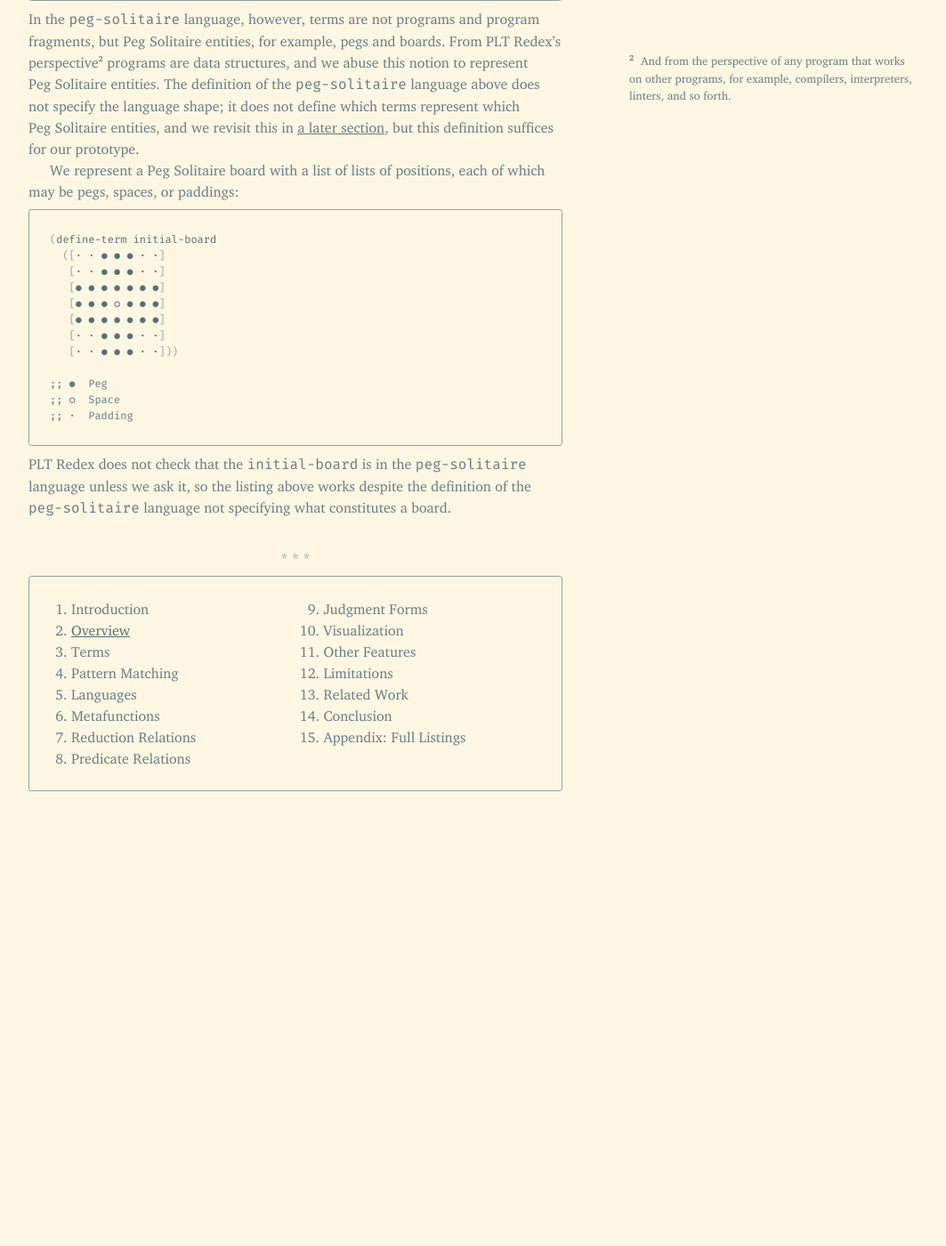
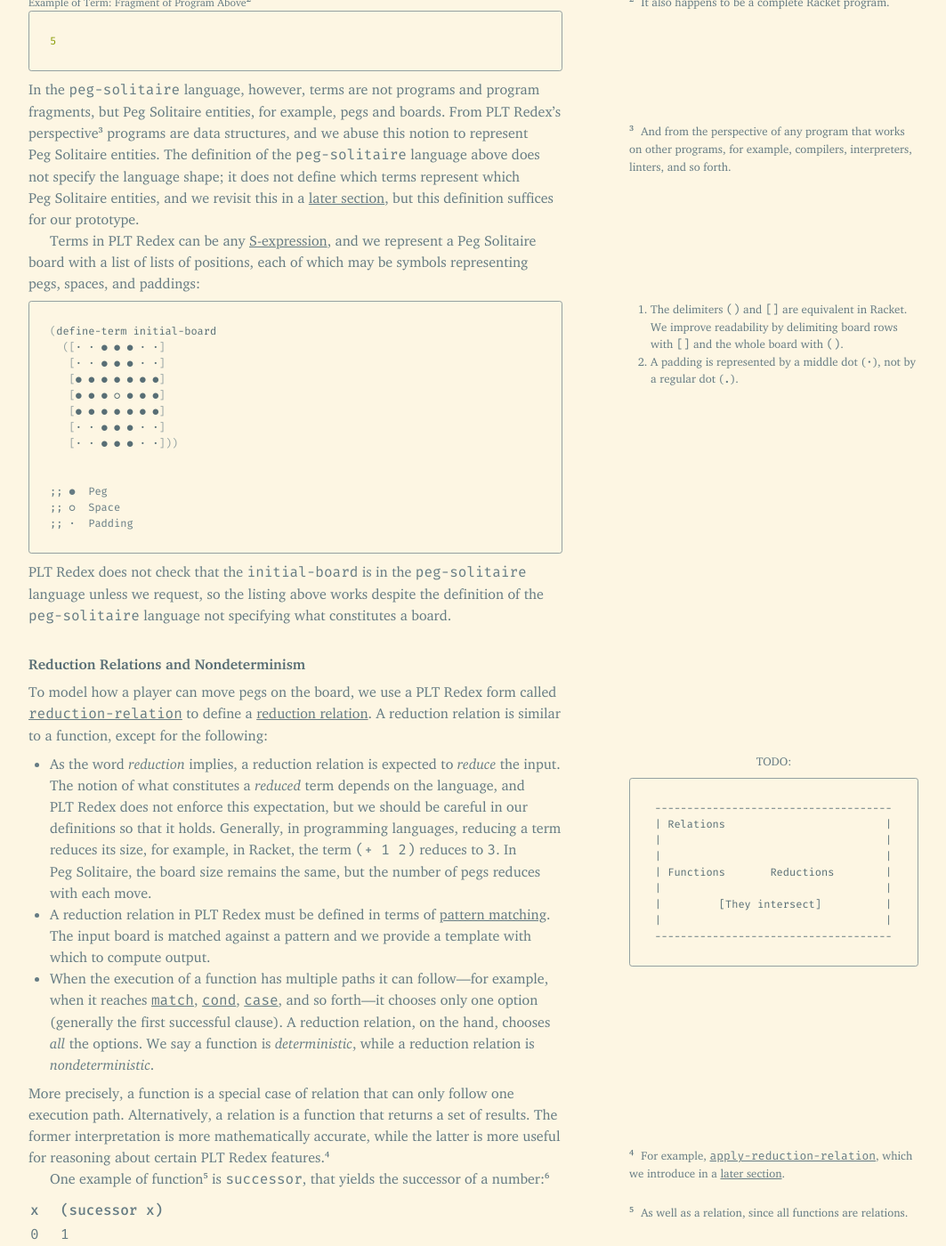
Before and after one commit to leafac/leafac.com, a Jekyll site: the page built from prose/playing-the-game-with-plt-redex/overview.md, in a window 1280 px wide and 1400 px high, scrolled down 3429 px. Shown: the whole window at 89% size, without its empty margins (108-1171 px from the left). Built offline with Jekyll 4.4.1, drawn with Linux system fonts in a browser that asks for light colours; before the commit the page ends 4342 px from its top, so only the background shows below that; some of the changed text lies outside the part shown.

Commit message:
Checkpoint

````diff
--- a/prose/playing-the-game-with-plt-redex/overview.md
+++ b/prose/playing-the-game-with-plt-redex/overview.md
@@ -151,32 +154,38 @@ We start by requiring PLT Redex:
 ```
 </div>
 
+Language and Terms
+------------------
+
 Most PLT Redex forms work over languages, so we define a language for Peg Solitaire:
 
 ```racket
 (define-language peg-solitaire)
 ```
 
-The `peg-solitaire` language is analog to a programming language, for example, [Racket](https://www.racket-lang.com) and [Ruby](https://www.ruby-lang.com). Programs and program fragments in these programming languages are called [*terms*](terms), for example, the following are terms in Ruby:
+The `peg-solitaire` language is analog to a programming language, for example, [Racket](https://www.racket-lang.com) and [Ruby](https://www.ruby-lang.com). Programs and program fragments in these programming languages are called [*terms*](terms), for example, the following are terms in Racket:
 
 <div class="code-block" markdown="1">
-Example of Term: Complete Ruby Program
-```ruby
-age = 27
-name = :Leandro
-puts "How are you?"
+Example of Term: Complete Program
+```racket
+(define favorite-number 5)
 ```
 </div>
 <div class="code-block" markdown="1">
-Example of Term: Fragment of Program Above
-```ruby
-"How are you?"
+Example of Term: Fragment of Program Above<label class="margin-note"><input type="checkbox"><span markdown="1">It also happens to be a complete Racket program.</span></label>
+```racket
+5
 ```
 </div>
 
-In the `peg-solitaire` language, however, terms are not programs and program fragments, but Peg Solitaire entities, for example, pegs and boards. From PLT Redex’s perspective<label class="margin-note"><input type="checkbox"><span markdown="1">And from the perspective of any program that works on other programs, for example, compilers, interpreters, linters, and so forth.</span></label> programs are data structures, and we abuse this notion to represent Peg Solitaire entities. The definition of the `peg-solitaire` language above does not specify the language shape; it does not define which terms represent which Peg Solitaire entities, and we revisit this in [a later section](languages), but this definition suffices for our prototype.
+In the `peg-solitaire` language, however, terms are not programs and program fragments, but Peg Solitaire entities, for example, pegs and boards. From PLT Redex’s perspective<label class="margin-note"><input type="checkbox"><span markdown="1">And from the perspective of any program that works on other programs, for example, compilers, interpreters, linters, and so forth.</span></label> programs are data structures, and we abuse this notion to represent Peg Solitaire entities. The definition of the `peg-solitaire` language above does not specify the language shape; it does not define which terms represent which Peg Solitaire entities, and we revisit this in a [later section](languages), but this definition suffices for our prototype.
 
-We represent a Peg Solitaire board with a list of lists of positions, each of which may be pegs, spaces, or paddings:
+Terms in PLT Redex can be any [S-expression](TODO), and we represent a Peg Solitaire board with a list of lists of positions, each of which may be symbols representing pegs, spaces, and paddings:
+
+<aside markdown="1">
+1. The delimiters `()` and `[]` are equivalent in Racket. We improve readability by delimiting board rows with `[]` and the whole board with `()`.
+2. A padding is represented by a middle dot (`·`), not by a regular dot (`.`).
+</aside>
 
 ```racket
 (define-term initial-board
@@ -188,11 +197,82 @@ We represent a Peg Solitaire board with a list of lists of positions, each of w
    [· · ● ● ● · ·]
    [· · ● ● ● · ·]))
 
+
 ;; ●  Peg
 ;; ○  Space
 ;; ·  Padding
 ```
 
-PLT Redex does not check that the `initial-board` is in the `peg-solitaire` language unless we ask it, so the listing above works despite the definition of the `peg-solitaire` language not specifying what constitutes a board.
+PLT Redex does not check that the `initial-board` is in the `peg-solitaire` language unless we request, so the listing above works despite the definition of the `peg-solitaire` language not specifying what constitutes a board.
 
-* * *
+Reduction Relations and Nondeterminism
+--------------------------------------
+
+To model how a player can move pegs on the board, we use a PLT Redex form called [`reduction-relation`](TODO) to define a [reduction relation](reduction-relations). A reduction relation is similar to a function, except for the following:
+
+<aside markdown="1">
+<figure markdown="1">
+TODO:
+```
+-------------------------------------
+| Relations                         |
+|                                   |
+|                                   |
+| Functions       Reductions        |
+|                                   |
+|         [They intersect]          |
+|                                   |
+-------------------------------------
+```
+</figure>
+</aside>
+
+- As the word *reduction* implies, a reduction relation is expected to *reduce* the input. The notion of what constitutes a *reduced* term depends on the language, and PLT Redex does not enforce this expectation, but we should be careful in our definitions so that it holds. Generally, in programming languages, reducing a term reduces its size, for example, in Racket, the term `(+ 1 2)` reduces to `3`. In Peg Solitaire, the board size remains the same, but the number of pegs reduces with each move.
+
+- A reduction relation in PLT Redex must be defined in terms of [pattern matching](pattern-matching). The input board is matched against a pattern and we provide a template with which to compute output.
+
+- When the execution of a function has multiple paths it can follow—for example, when it reaches [`match`](TODO), [`cond`](TODO), [`case`](TODO), and so forth—it chooses only one option (generally the first successful clause). A reduction relation, on the hand, chooses *all* the options. We say a function is *deterministic*, while a reduction relation is *nondeterministic*.
+
+More precisely, a function is a special case of relation that can only follow one execution path. Alternatively, a relation is a function that returns a set of results. The former interpretation is more mathematically accurate, while the latter is more useful for reasoning about certain PLT Redex features.<label class="margin-note"><input type="checkbox"><span markdown="1">For example, [`apply-reduction-relation`](TODO), which we introduce in a [later section](reduction-relations).</span></label>
+
+One example of function<label class="margin-note"><input type="checkbox"><span markdown="1">As well as a relation, since all functions are relations.</span></label> is `successor`, that yields the successor of a number:<label class="margin-note"><input type="checkbox"><span markdown="1">In Racket, `successor` is called [`add1`](TODO).</span></label>
+
+| `x` | `(sucessor x)` |
+|-|-|
+| `0` | `1` |
+| `1` | `2` |
+| `2` | `3` |
+| `3` | `4` |
+| `⋮` | `⋮` |
+
+Observe how each number appears only once on the left column: a function relates each input with a single output.
+
+One example of a relation that is not a function is greater-than (`>`):
+
+| `x` | `(> x)` |
+|-|-|
+| `0` | `1` |
+| `0` | `2` |
+| `0` | `3` |
+| `0` | `4` |
+| `⋮` | `⋮` |
+| `1` | `2` |
+| `1` | `3` |
+| `1` | `4` |
+| `1` | `5` |
+| `⋮` | `⋮` |
+
+Observe how each number appears on the left column more than once: a relation may relate each input with multiple outputs.
+
+We can also interpret a relation as a function that returns a set of outputs:
+
+| `x` | `(> x)` |
+|-|-|
+| `0` | `{1, 2, 3, 4, …}` |
+| `1` | `{2, 3, 4, 5, …}` |
+| `⋮` | `⋮` |
+
+Moves
+-----
+
+We define moves as a reduction relation, as opposed to a regular function, because there might be multiple possible moves on a given board, and we want to explore all possibilities.
````
Also changed, not shown: other parts of prose/playing-the-game-with-plt-redex/overview.md (+3 -0 lines), 1 other file.
